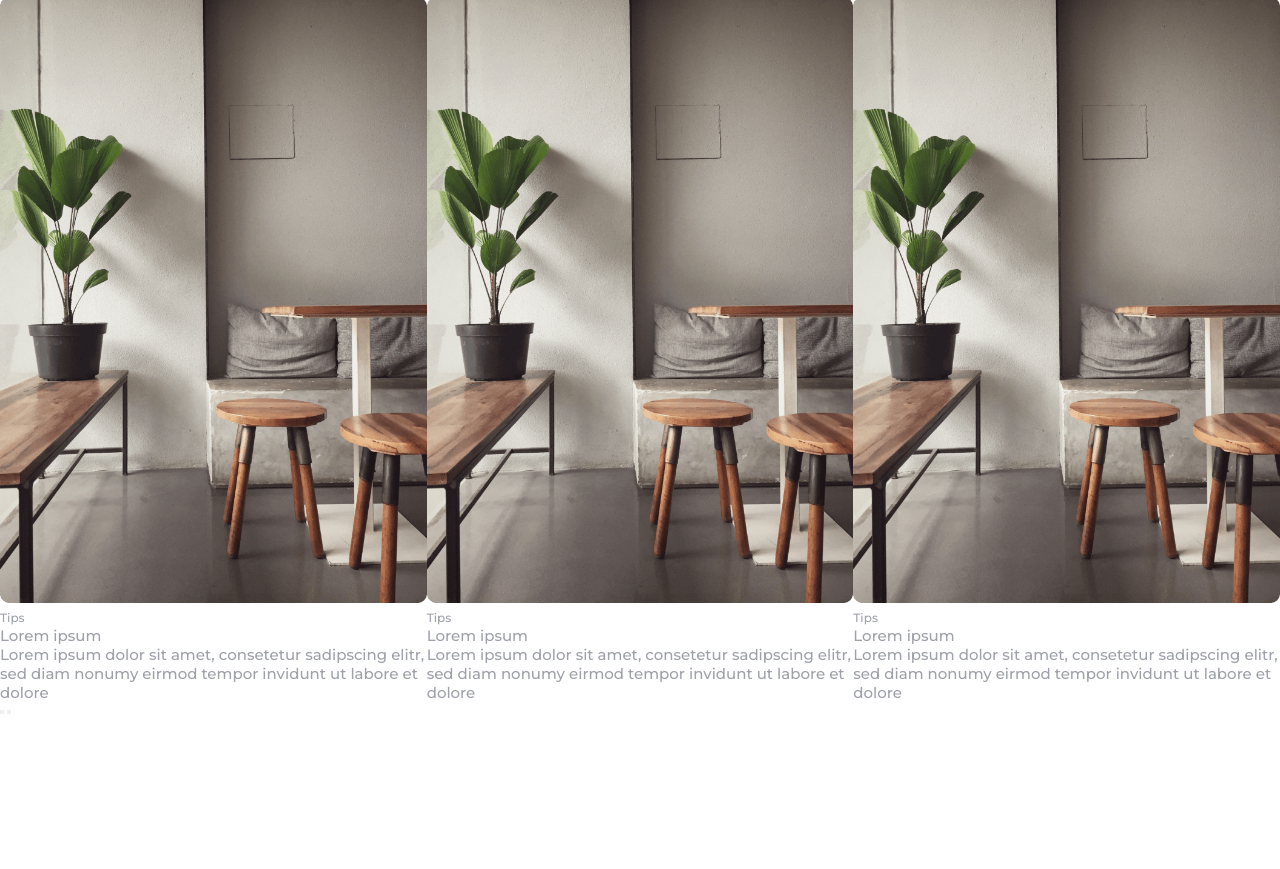
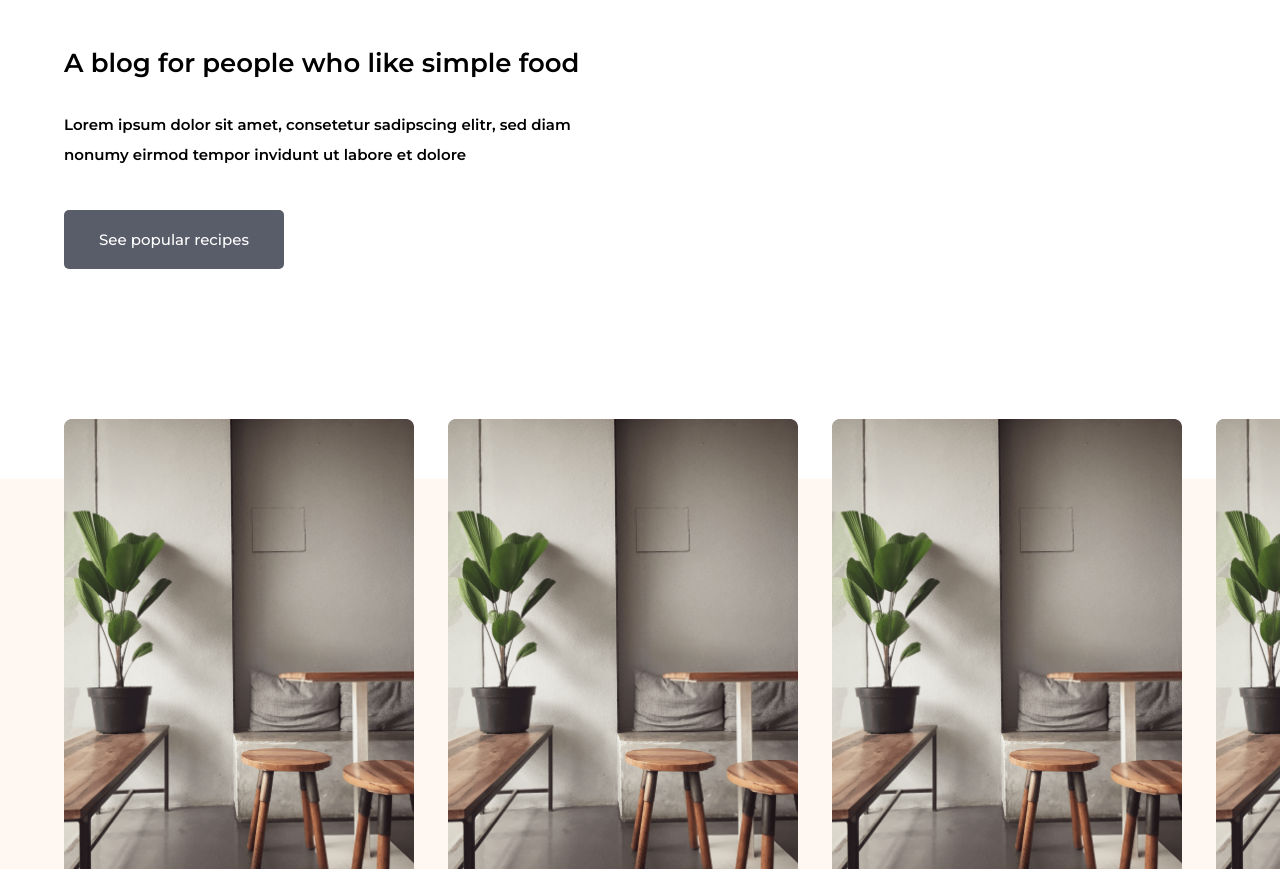
Before and after one commit to ISnowFoxI/simpleFoodBlog, a plain HTML site: page index.html in a window 1280 px wide. Shown: the part 163-1032 px from the top of the page. Before the commit the page ends 878 px from the top, so only its background shows below. Drawn offline with Linux system fonts and the light colour scheme; a web font is replaced by a local one.

Commit message:
Add files via upload

```diff
--- a/css/style.css
+++ b/css/style.css
@@ -20,11 +20,12 @@ html p {
 html h1 {
   font-size: 2.6rem;
 }
-html h2 {
+html h2, html figcaption {
   font-size: 1.8rem;
 }
 html .subtext {
   font-size: 1.2rem;
+  font-weight: 600;
 }
 html li {
   display: inline-block;
@@ -33,6 +34,33 @@ html li {
 html div {
   display: inline-block;
   width: 100%;
+}
+html .buttonPrimary {
+  display: block;
+  font-family: "Montserrat", sans-serif;
+  width: 100%;
+  max-width: 22rem;
+  text-align: center;
+  padding: 2rem 0;
+  font-size: 1.5rem;
+  border: none;
+  border-radius: 0.5rem;
+  background-color: #595C69;
+  color: white;
+}
+html .buttonPrimary:hover {
+  background-color: #FFBF9D;
+  color: #303036;
+  transition: background-color 0.2s ease-in-out, color 0.2s ease-in-out;
+}
+html section {
+  width: 100%;
+  margin: 12rem auto;
+}
+html section .container {
+  display: block;
+  width: clamp(16rem, 90%, 144rem);
+  margin: 0 auto;
 }
 html body header {
   margin-top: 1rem;
@@ -45,7 +73,7 @@ html body header .headerElementsContainer {
   min-height: 8rem;
   align-items: center;
   justify-content: space-between;
-  width: clamp(16rem, 90vw, 144rem);
+  width: clamp(16rem, 90%, 144rem);
   margin: 0 auto;
 }
 html body header .headerElementsContainer .hamburgerMenu {
@@ -53,6 +81,7 @@ html body header .headerElementsContainer .hamburgerMenu {
 }
 html body header .headerElementsContainer h1 {
   font-family: "Mrs Saint Delafield", cursive;
+  font-weight: 400;
   font-size: 3.2rem;
   padding-top: 1rem;
 }
@@ -62,6 +91,82 @@ html body header .headerElementsContainer nav ul li {
 }
 html body header .headerElementsContainer nav ul li a:hover {
   color: #303036;
+}
+html body main .welcomeSection .container div {
+  max-width: 56rem;
+}
+html body main .welcomeSection .container div h1 {
+  margin-bottom: 3.1rem;
+}
+html body main .welcomeSection .container div p {
+  line-height: 3rem;
+  font-weight: bold;
+}
+html body main .welcomeSection .container div .buttonPrimary {
+  margin-top: 4rem;
+}
+html body main .recipesContainer {
+  background-color: #FFF8F2;
+  margin-top: 21rem;
+}
+html body main .recipesContainer .container {
+  width: auto;
+  margin-left: clamp(5%, calc((100vw - 144rem)/2) , 23.15rem);
+  position: relative;
+  top: -6rem;
+}
+html body main .recipesContainer .container div ul li {
+  position: relative;
+  max-width: 35rem;
+  background-color: transparent;
+  margin-right: 3.4rem;
+}
+html body main .recipesContainer .container div ul li:hover {
+  opacity: 0.8;
+}
+html body main .recipesContainer .container div ul li a {
+  color: #303036;
+  font-weight: 600;
+}
+html body main .recipesContainer .container div ul li a figure img {
+  width: 100%;
+}
+html body main .recipesContainer .container div ul li a figure span {
+  color: #9FA1AA;
+  display: block;
+  margin: 3.2rem 0 1.2rem;
+}
+html body main .recipesContainer .container div ul li a p {
+  margin-top: 1.6rem;
+  line-height: 2.4rem;
+}
+html body main .recipesContainer .container .buttonContainer {
+  display: block;
+  margin: 0 auto;
+  text-align: center;
+}
+html body main .recipesContainer .container .buttonContainer .gliderPrev, html body main .recipesContainer .container .buttonContainer .gliderNext {
+  display: inline-block;
+  margin: 2rem;
+  width: 3rem;
+  height: 3rem;
+  border: none;
+  background-color: transparent;
+  background-repeat: no-repeat;
+  background-size: contain;
+  background-position: center;
+  opacity: 0.5;
+  cursor: pointer;
+}
+html body main .recipesContainer .container .buttonContainer .gliderPrev:hover, html body main .recipesContainer .container .buttonContainer .gliderNext:hover {
+  opacity: 1;
+}
+html body main .recipesContainer .container .buttonContainer .gliderPrev {
+  background-image: url(/images/arrow.png);
+  transform: rotate(180deg);
+}
+html body main .recipesContainer .container .buttonContainer .gliderNext {
+  background-image: url(/images//arrow.png);
 }
 
 @media screen and (max-width: 700px) {
@@ -144,6 +249,21 @@ html body header .headerElementsContainer nav ul li a:hover {
   html body header .headerElementsContainer .isOpen {
     display: block;
   }
+  html body main .welcomeSection {
+    text-align: center;
+  }
+  html body main .welcomeSection p {
+    padding: 0 1rem;
+  }
+  html body main .welcomeSection a {
+    margin: 0 auto;
+  }
+  html body main .recipesContainer {
+    padding-left: 2rem;
+  }
+  html body main .recipesContainer .container {
+    margin: 0 auto;
+  }
 }
 
 /*# sourceMappingURL=style.css.map */
--- a/index.html
+++ b/index.html
@@ -13,7 +13,7 @@
     <link rel="stylesheet" href="css/style.css">
 
     <script src="script.js" defer></script>
-    <script src="glider.js" defer></script>
+    <script src="glider.js"></script>
     </head>
     <body>
     <header>
```
Also changed, not shown: 1 other file.
